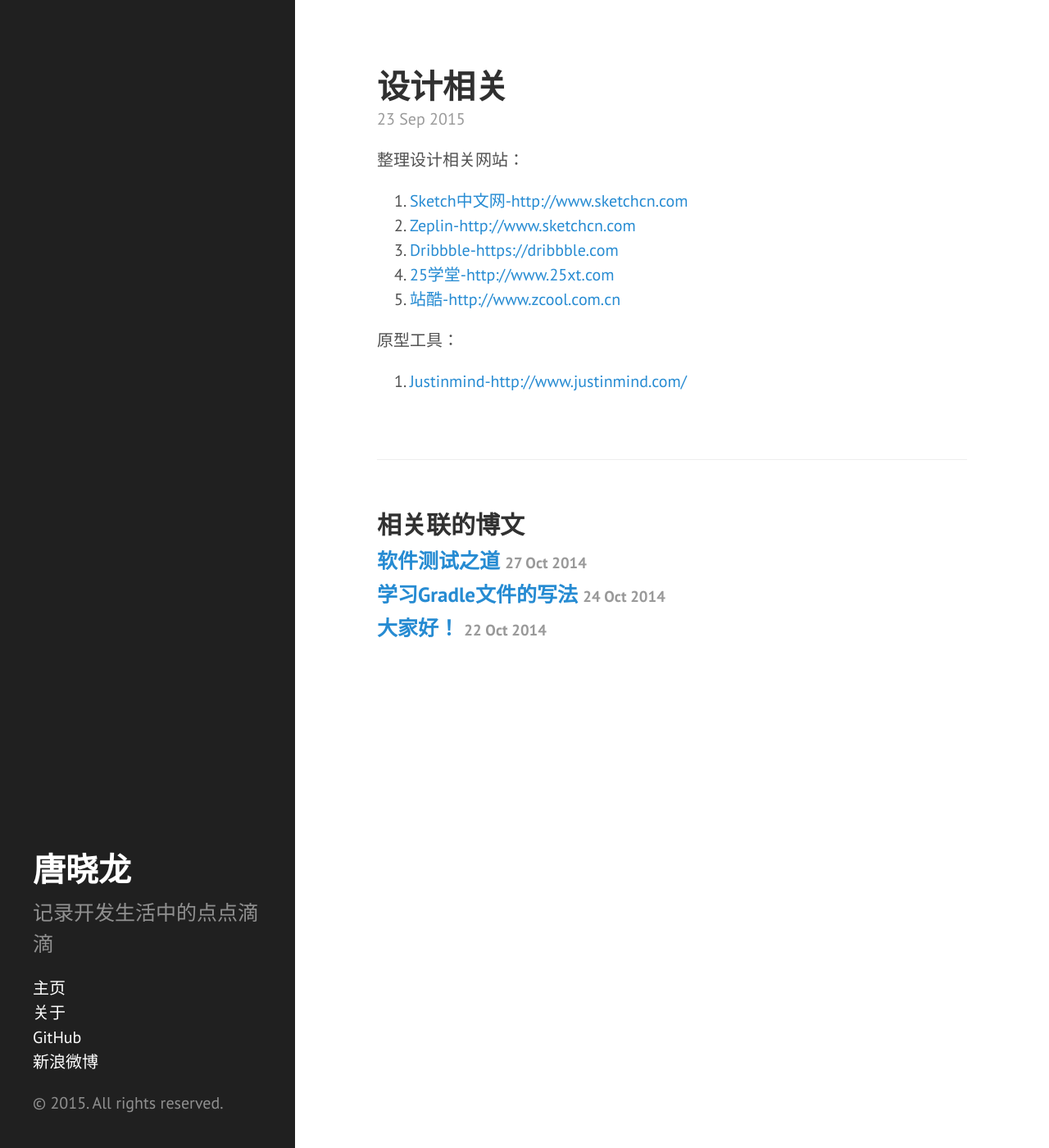
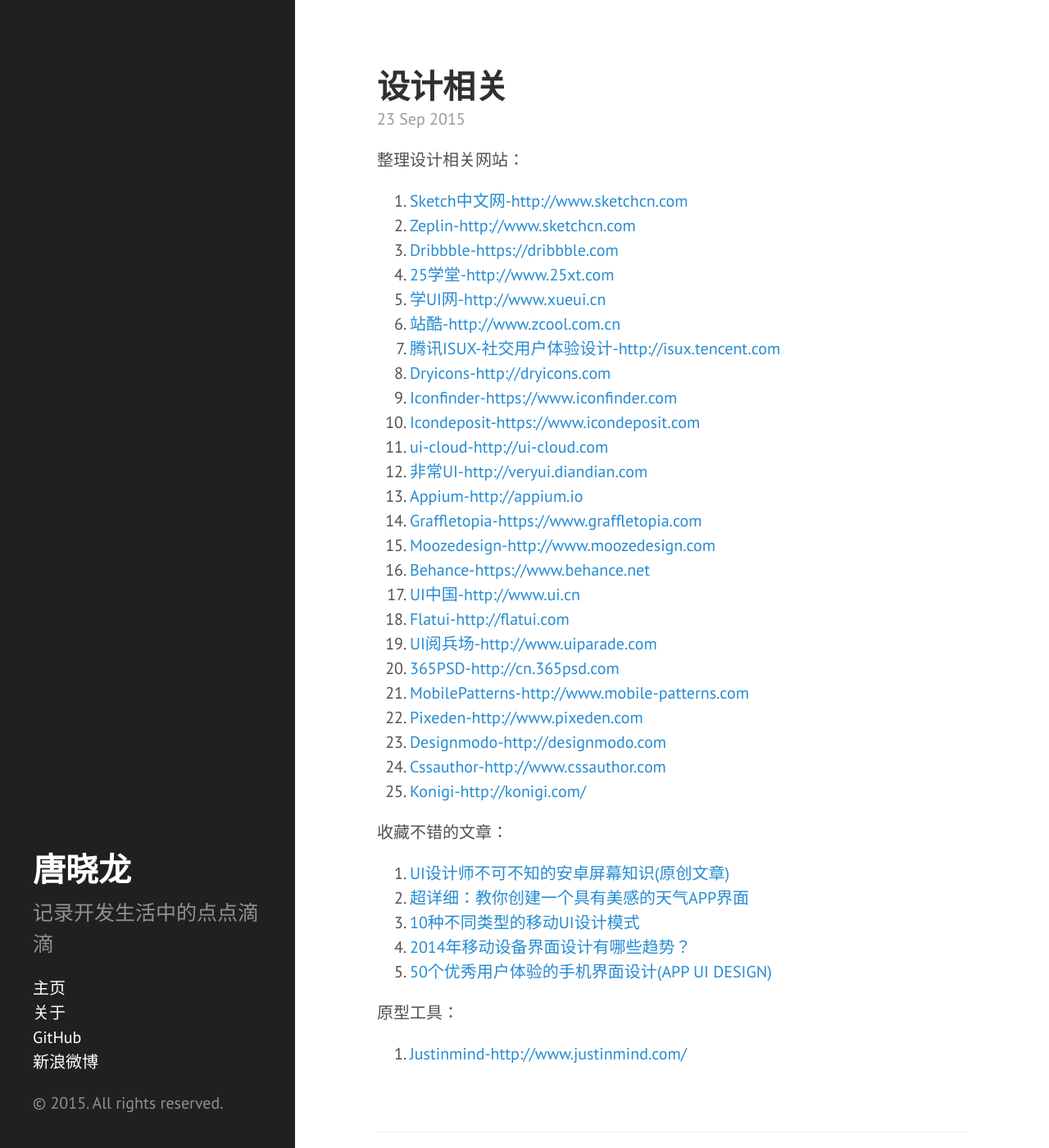
Before and after one commit to txlong/txlong.github.io, a Jekyll site: the page built from _posts/2015-09-23-Design.md, in a window 1280 px wide and 1400 px high. Shown: the whole window at 82% size. Built offline with Jekyll 4.4.1, drawn with Linux system fonts in a browser that asks for light colours; Markdown is read by kramdown in place of the engine named in the settings.

Commit message:
补充优秀的设计网站

```diff
--- a/_posts/2015-09-23-Design.md
+++ b/_posts/2015-09-23-Design.md
@@ -11,7 +11,35 @@
 1. [Zeplin-http://www.sketchcn.com](https://zeplin.io/)
 1. [Dribbble-https://dribbble.com](https://dribbble.com/)
 1. [25学堂-http://www.25xt.com](http://www.25xt.com/)
+1. [学UI网-http://www.xueui.cn](http://www.xueui.cn/)
 1. [站酷-http://www.zcool.com.cn](http://www.zcool.com.cn/)
+1. [腾讯ISUX-社交用户体验设计-http://isux.tencent.com](http://isux.tencent.com/)
+1. [Dryicons-http://dryicons.com](http://dryicons.com/)
+1. [Iconfinder-https://www.iconfinder.com](https://www.iconfinder.com/)
+1. [Icondeposit-https://www.icondeposit.com](https://www.icondeposit.com/)
+1. [ui-cloud-http://ui-cloud.com](http://ui-cloud.com/)
+1. [非常UI-http://veryui.diandian.com](http://veryui.diandian.com/)
+1. [Appium-http://appium.io](http://appium.io/)
+1. [Graffletopia-https://www.graffletopia.com](https://www.graffletopia.com/)
+1. [Moozedesign-http://www.moozedesign.com](http://www.moozedesign.com/)
+1. [Behance-https://www.behance.net](https://www.behance.net/)
+1. [UI中国-http://www.ui.cn](http://www.ui.cn/)
+1. [Flatui-http://flatui.com](http://flatui.com/)
+1. [UI阅兵场-http://www.uiparade.com](http://www.uiparade.com/)
+1. [365PSD-http://cn.365psd.com](http://cn.365psd.com/)
+1. [MobilePatterns-http://www.mobile-patterns.com](http://www.mobile-patterns.com/)
+1. [Pixeden-http://www.pixeden.com](http://www.pixeden.com/)
+1. [Designmodo-http://designmodo.com](http://designmodo.com/)
+1. [Cssauthor-http://www.cssauthor.com](http://www.cssauthor.com/)
+1. [Konigi-http://konigi.com/](http://konigi.com/)
+
+收藏不错的文章：
+
+1. [UI设计师不可不知的安卓屏幕知识(原创文章)](http://www.zcool.com.cn/article/ZNjI3NDQ=.html)
+1. [超详细：教你创建一个具有美感的天气APP界面](http://www.uisdc.com/apps-ui-design-trends)
+1. [10种不同类型的移动UI设计模式](http://www.leiphone.com/news/201406/1214-warlial-ui-design.html)
+1. [2014年移动设备界面设计有哪些趋势？](http://www.zhihu.com/question/22473649)
+1. [50个优秀用户体验的手机界面设计(APP UI DESIGN)](http://www.shejidaren.com/%E6%89%8B%E6%9C%BA%E7%95%8C%E9%9D%A2%E8%AE%BE%E8%AE%A1.html)
 
 原型工具：
 
```
